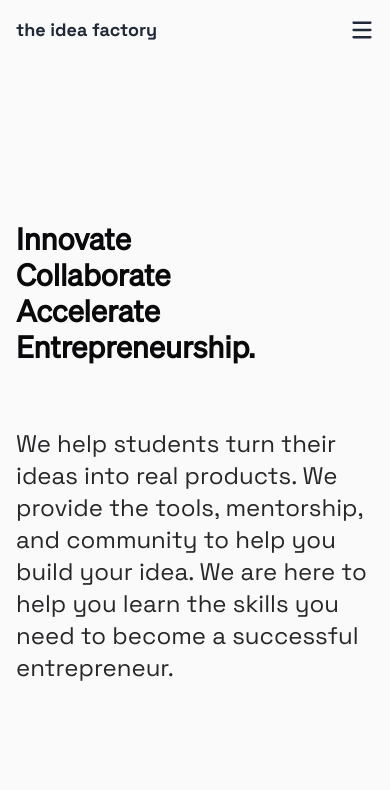
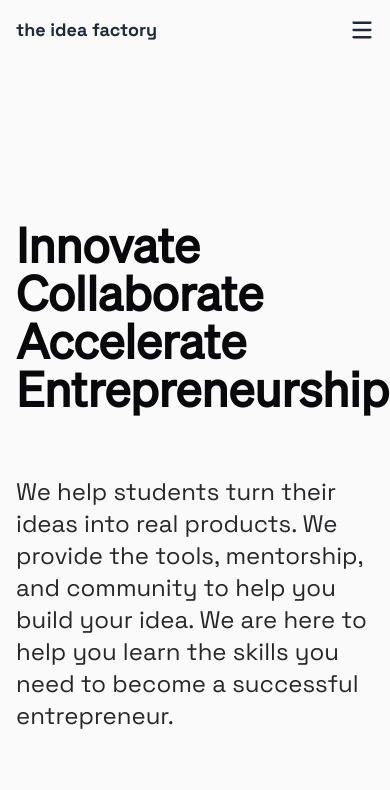
Before and after one commit to tate2301/theideafactory, an Astro site: page /about in a window 390 px wide. Shown: the top 790 px of the page. Built offline with nearby package versions, Linux system fonts and the light colour scheme; Astro itself is replaced by a stand-in of ours; a web font is replaced by a local one.

Commit message:
update font size

```diff
--- a/src/components/AnimatedCharacter.tsx
+++ b/src/components/AnimatedCharacter.tsx
@@ -22,7 +22,7 @@ const letter = {
 export const Anim = () => (
   <motion.h1
     className={
-      "text-3xl md:text-5xl xl:text-8xl font-bold text-zinc-950 staggered-animation"
+      "text-5xl xl:text-8xl font-bold text-zinc-950 staggered-animation"
     }
     variants={sentence}
     initial="hidden"
```
